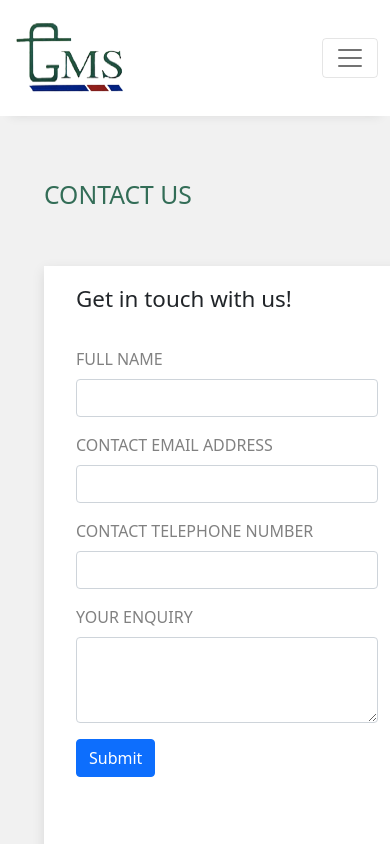
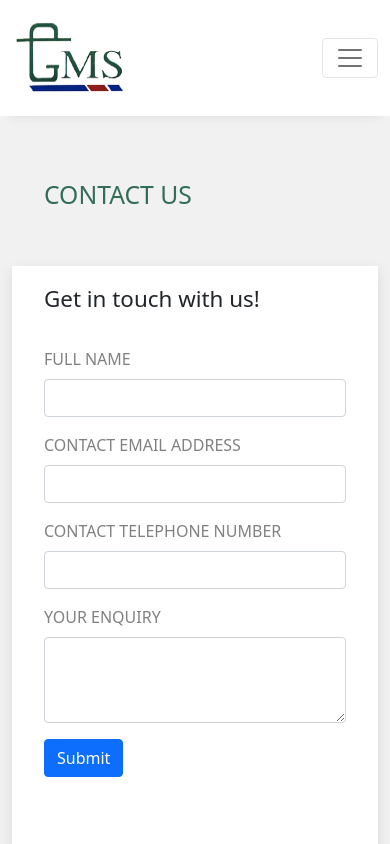
Before and after one commit to swornimgrg/gms, a React (Create React App) app: page /contact-us in a window 390 px wide. Shown: the top 844 px of the page. Built offline with nearby package versions, Linux system fonts and the light colour scheme.

Commit message:
bug fixes

```diff
--- a/src/components/Contactus/Contactus.css
+++ b/src/components/Contactus/Contactus.css
@@ -25,11 +25,6 @@
     padding: 0 1rem 1rem;
 }
 
-@media screen and (max-width:992px){
-    div.form-wrapper{
-        margin: 2rem;
-    }
-}
 
 @media screen and (max-width:992px){
     div.contactus-body{
```
